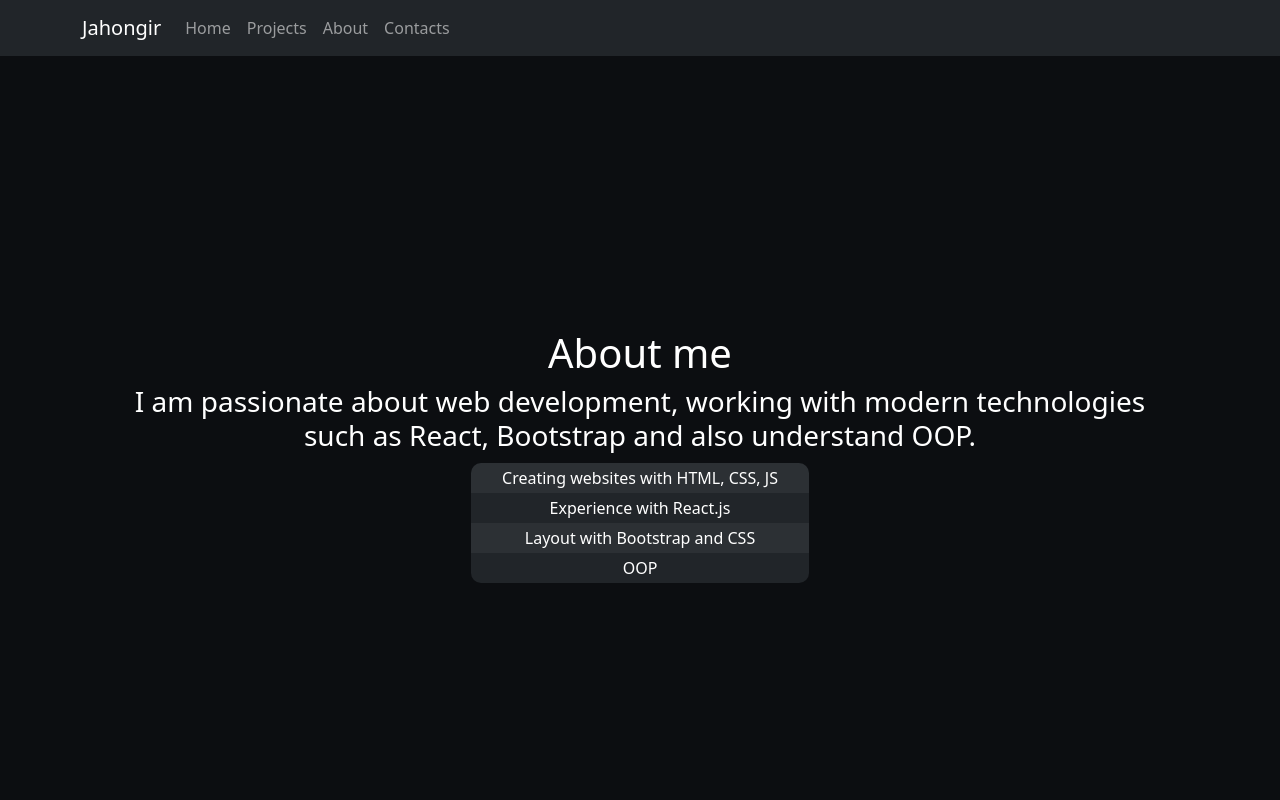
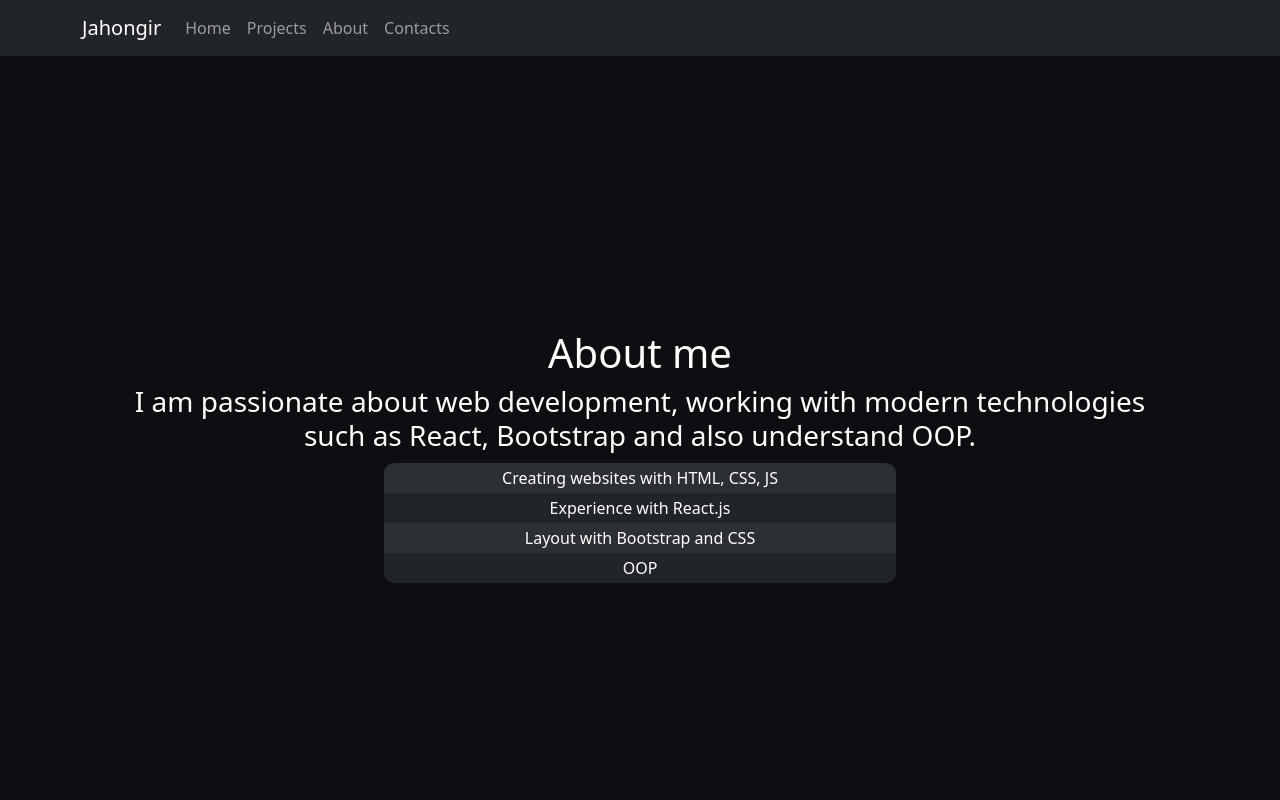
Before and after one commit to iamjahongir2010/my-portfolio, a React (Create React App) app: page /about in a window 1280 px wide. Shown: the top 800 px of the page. Built offline with nearby package versions, Linux system fonts and the light colour scheme; the HTML template or start-up script is replaced by a standard one.

Commit message:
final product

```diff
--- a/src/components/main/about/About.module.css
+++ b/src/components/main/about/About.module.css
@@ -39,7 +39,7 @@
 
 @media (max-width: 768px) {
     .mother {
-        width: 90%;
+        width: 100%;
     }
 }
 
@@ -51,6 +51,6 @@
 
 @media (min-width: 1024px) {
     .mother {
-        width: 33%;
+        width: 50%;
     }
 }
```
